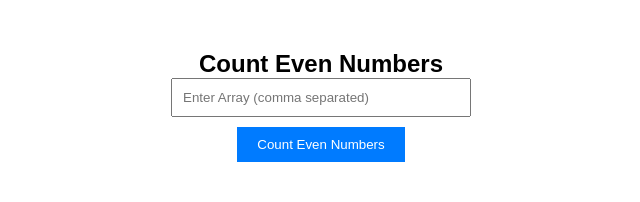
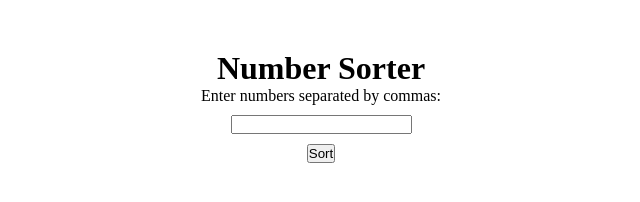
Before and after one commit to fuadofficial/text-work, a plain HTML site: page index.html in a window 1280 px wide. Shown: the whole page, without its empty margins (319-959 px from the left). Drawn offline with Linux system fonts and the light colour scheme.

Commit message:
competed 12th task

```diff
--- a/index.html
+++ b/index.html
@@ -66,13 +66,24 @@
     </div> -->
 
     <!-- /* work 11 arry */ -->
-    <div class="container">
+    <!-- <div class="container">
         <h2>Count Even Numbers</h2>
         <input type="text" id="arrayInput" placeholder="Enter Array (comma separated)">
         <br>
         <button onclick="countEven()">Count Even Numbers</button>
         <div id="result"></div>
+    </div> -->
+
+
+    <!-- /* work 12 arry sort*/ -->
+    <div class="container">
+        <h1>Number Sorter</h1>
+        <label for="numbers">Enter numbers separated by commas:</label><br>
+        <input type="text" id="numbers" name="numbers"><br>
+        <button onclick="sortNumbers()">Sort</button><br>
+        <div id="sortedNumbers"></div>
     </div>
+
 
 
 
--- a/script.js
+++ b/script.js
@@ -144,25 +144,35 @@
 
 /* <!-- work 11 arry--> */
 
-function countEven() {
-    var inputArray = document.getElementById('arrayInput').value.split(',');
-    var evenCount = 0;
-    var hasNonNumeric = false;
+// function countEven() {
+//     var inputArray = document.getElementById('arrayInput').value.split(',');
+//     var evenCount = 0;
+//     var hasNonNumeric = false;
 
-    for (var i = 0; i < inputArray.length; i++) {
-        var num = parseInt(inputArray[i]);
-        if (isNaN(num)) {
-            hasNonNumeric = true;
-            break;
-        }
-        if (num % 2 === 0) {
-            evenCount++;
-        }
-    }
+//     for (var i = 0; i < inputArray.length; i++) {
+//         var num = parseInt(inputArray[i]);
+//         if (isNaN(num)) {
+//             hasNonNumeric = true;
+//             break;
+//         }
+//         if (num % 2 === 0) {
+//             evenCount++;
+//         }
+//     }
 
-    if (hasNonNumeric) {
-        document.getElementById('result').innerHTML = "Please enter only numbers";
-    } else {
-        document.getElementById('result').innerHTML = "Count of even numbers: " + evenCount;
-    }
+//     if (hasNonNumeric) {
+//         document.getElementById('result').innerHTML = "Please enter only numbers";
+//     } else {
+//         document.getElementById('result').innerHTML = "Count of even numbers: " + evenCount;
+//     }
+// }
+
+// <!-- /* work 12 arry sort*/ -->
+
+function sortNumbers() {
+    var inputNumbers = document.getElementById('numbers').value;
+    var numbersArray = inputNumbers.split(',').map(Number); // Split the input string into an array of numbers
+    numbersArray.sort(function (a, b) { return a - b }); // Sort the array in ascending order
+    var sortedNumbersDiv = document.getElementById('sortedNumbers');
+    sortedNumbersDiv.innerHTML = 'Sorted Numbers: ' + numbersArray.join(', '); // Display the sorted numbers
 }
--- a/style.css
+++ b/style.css
@@ -205,7 +205,7 @@ button:hover {
 } */
 
 /* <!-- work 11 arry--> */
-body {
+/* body {
     font-family: Arial, sans-serif;
     text-align: center;
 }
@@ -226,4 +226,20 @@ button {
 }
 button:hover {
     background-color: #0056b3;
+} *
+
+<!-- /* work 12 arry sort*/
+
+.container {
+    text-align: center;
+    margin-top: 50px;
 }
+
+input,
+button {
+    margin-top: 10px;
+}
+
+#sortedNumbers {
+    margin-top: 20px;
+}
```
